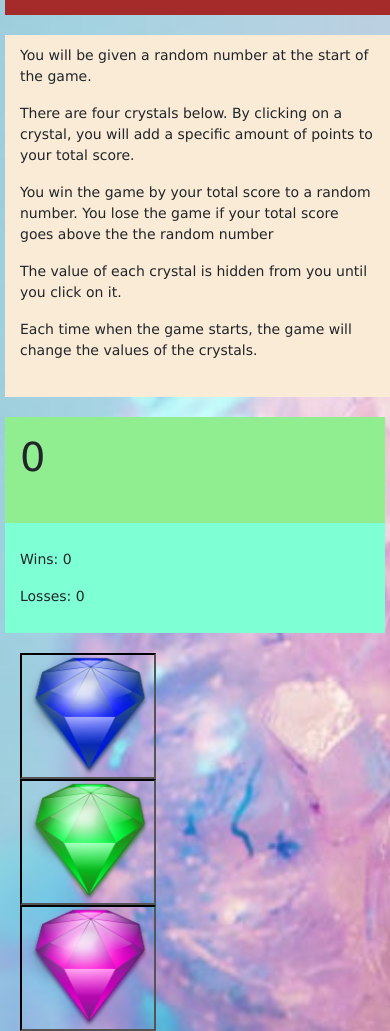
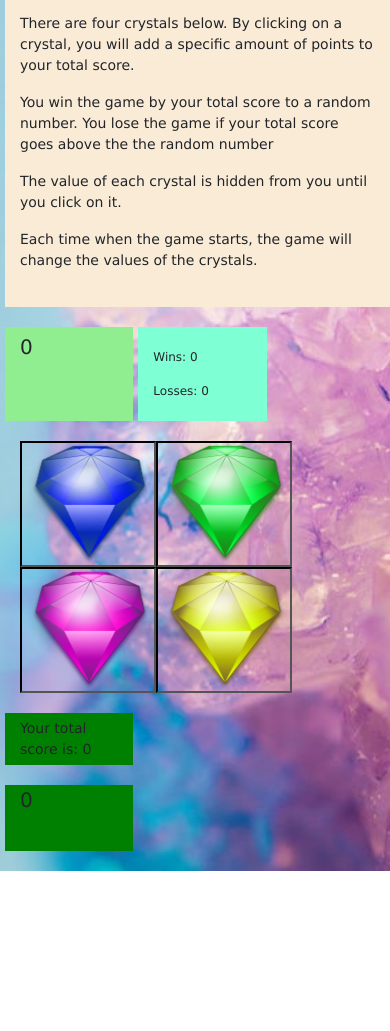
Before and after one commit to remrobem/week-4-game, a plain HTML site: page index.html in a window 390 px wide. Shown: the part 160-1191 px from the top of the page. After the commit the page ends 1031 px from the top, so only its background shows below. Drawn offline with nearby package versions, Linux system fonts and the light colour scheme.

Commit message:
media query and grid changes

```diff
--- a/assets/css/style.css
+++ b/assets/css/style.css
@@ -46,12 +46,17 @@ body {
 
 .crystals img {
     width: 100%;
-    border: none;
 }
 
 .crystals button {
     background-color: transparent;
     border-style: inset;
+}
+
+#totalScore {
+    font-size: 14px;
+    padding-top: 5px;
+    padding-bottom: 5px;
 }
 
 #totalScore,
@@ -63,3 +68,29 @@ body {
     padding-bottom: 40px;
     font-size: 40px;
 }
+
+@media only screen and (max-width: 1200px) {
+    #heading {
+        font-size: 20px;
+        padding: 25px 10px;
+    }
+    #randomNumber {
+        font-size: 20px;
+        padding-top: 5px;
+        padding-bottom: 5px;
+        /* margin-right: 5px; */
+    }
+    #scoreboard {
+        background-color: aquamarine;
+        font-size: 12px;
+        padding-top: 5px;
+        padding-bottom: 5px;
+        /* margin-right: 5px; */
+    }
+    #crystalTotal {
+        padding-bottom: 20px;
+        font-size: 20px;
+    }
+    .crystals img {
+        /* width: 75%; */
+    }
--- a/index.html
+++ b/index.html
@@ -29,7 +29,7 @@
 
 
         <div class="row">
-            <div class="col-sm-5" id="instructions">
+            <div class="col-md-6 col-sm-11" id="instructions">
                 <p>You will be given a random number at the start of the game.</p>
                 <p>There are four crystals below. By clicking on a crystal, you will add a specific amount of points to your
                     total score.</p>
@@ -43,13 +43,13 @@
 
 
         <div class="row">
-            <div class="col-sm-2" id="randomNumber">
+            <div class="col-sm-2 col-4" id="randomNumber">
                 <p>
                     <span id="randomNumber">0</span>
                 </p>
             </div>
 
-            <div class="col-sm-1" id="scoreboard">
+            <div class="col-sm-2 col-4" id="scoreboard">
                 <p>
                     <span id="message"></span>
                 </p>
@@ -63,23 +63,23 @@
 
         </div>
 
-        <div class="row">
-            <div class="col-sm-1 crystals">
+        <div class="row col-xl-6 col-lg-9 col-md-12 col-sm-12" >
+            <div class="crystals">
                 <button>
                     <img src="../assets/images/crystal1.png">
                 </button>
             </div>
-            <div class="col-sm-1 crystals">
+            <div class=" crystals">
                 <button>
                     <img src="../assets/images/crystal2.png">
                 </button>
             </div>
-            <div class="col-sm-1 crystals">
+            <div class="crystals">
                 <button>
                     <img src="../assets/images/crystal3.png">
                 </button>
             </div>
-            <div class="col-sm-1 crystals">
+            <div class="crystals">
                 <button>
                     <img src="../assets/images/crystal4.png">
                 </button>
@@ -87,14 +87,14 @@
         </div>
 
         <div class="row">
-            <div class="col-sm-2" id="totalScore">
+            <div class="col-sm-2 col-4" id="totalScore">
                 Your total score is:
                 <span id="totalSum">0</span>
             </div>
         </div>
 
         <div class="row">
-            <div class="col-sm-2" id="crystalTotal">
+            <div class="col-sm-2 col-4" id="crystalTotal">
                 <p><span id="crystalSum">0</span></p>
             </div>
 
```
